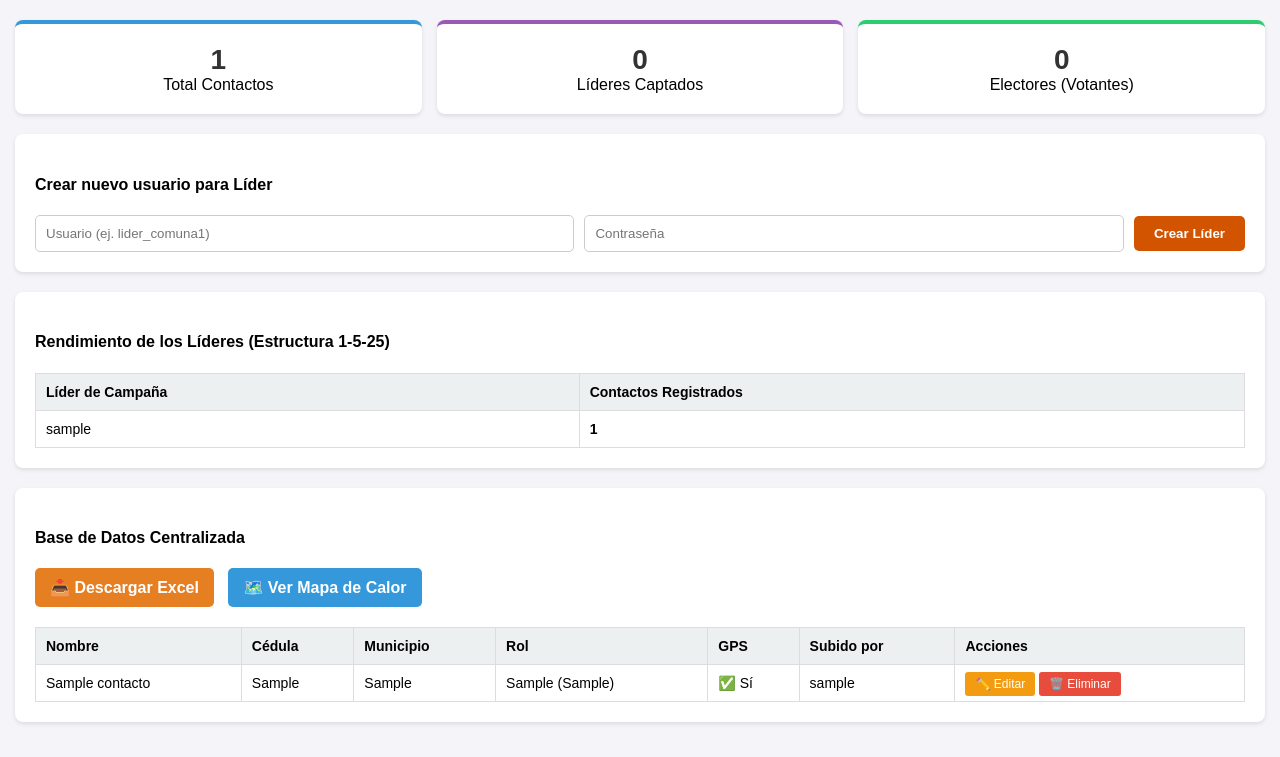
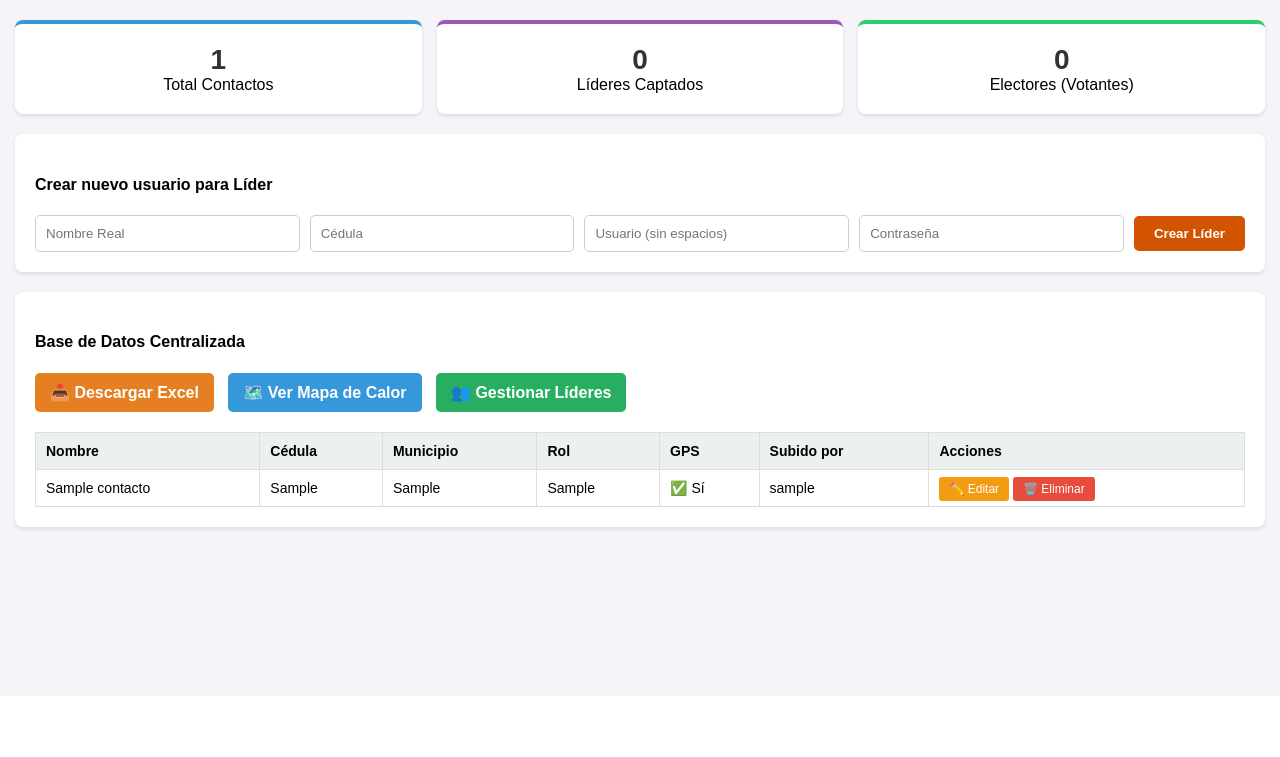
Before and after one commit to crm-campana-narino/Nari-o-Vital, a Flask app: page / in a window 1280 px wide. Shown: the part 104-861 px from the top of the page. After the commit the page ends 636 px from the top, so only its background shows below. Run offline with Flask 3, Linux system fonts and the light colour scheme; a user stored in the database is signed in; tables that the repository leaves empty hold one stand-in row (values such as "Sample post").

Commit message:
Update admin dashboard layout and styles

```diff
--- a/templates/admin_dashboard.html
+++ b/templates/admin_dashboard.html
@@ -19,9 +19,10 @@
         th { background-color: #ecf0f1; }
         .btn-export { background-color: #e67e22; color: white; padding: 10px 15px; text-decoration: none; border-radius: 5px; font-weight: bold; display: inline-block; margin-bottom: 10px; }
         .btn-mapa { background-color: #3498db; color: white; padding: 10px 15px; text-decoration: none; border-radius: 5px; font-weight: bold; display: inline-block; margin-bottom: 10px; margin-left: 10px;}
+        .btn-lideres { background-color: #27ae60; color: white; padding: 10px 15px; text-decoration: none; border-radius: 5px; font-weight: bold; display: inline-block; margin-bottom: 10px; margin-left: 10px;}
 
         .form-crear-lider { display: flex; gap: 10px; align-items: center; flex-wrap: wrap; }
-        .form-crear-lider input { padding: 10px; border: 1px solid #ccc; border-radius: 5px; flex: 1; min-width: 150px; }
+        .form-crear-lider input { padding: 10px; border: 1px solid #ccc; border-radius: 5px; flex: 1; min-width: 120px; }
         .form-crear-lider button { padding: 10px 20px; background-color: #d35400; color: white; border: none; border-radius: 5px; font-weight: bold; cursor: pointer; }
         .mensaje-flash { background: #d4edda; color: #155724; padding: 10px; border-radius: 5px; margin-bottom: 20px; }
     </style>
@@ -56,32 +57,19 @@
     <div class="card">
         <h4>Crear nuevo usuario para Líder</h4>
         <form class="form-crear-lider" method="POST" action="{{ url_for('crear_lider') }}">
-            <input type="text" name="nuevo_usuario" placeholder="Usuario (ej. lider_comuna1)" required>
+            <input type="text" name="nombre_completo" placeholder="Nombre Real" required>
+            <input type="text" name="cedula" placeholder="Cédula" required>
+            <input type="text" name="nuevo_usuario" placeholder="Usuario (sin espacios)" required>
             <input type="text" name="nueva_clave" placeholder="Contraseña" required>
             <button type="submit">Crear Líder</button>
         </form>
     </div>
 
     <div class="card">
-        <h4>Rendimiento de los Líderes (Estructura 1-5-25)</h4>
-        <table>
-            <tr>
-                <th>Líder de Campaña</th>
-                <th>Contactos Registrados</th>
-            </tr>
-            {% for lider, cantidad in conteo_lideres.items() %}
-            <tr>
-                <td>{{ lider }}</td>
-                <td><strong>{{ cantidad }}</strong></td>
-            </tr>
-            {% endfor %}
-        </table>
-    </div>
-
-    <div class="card">
         <h4>Base de Datos Centralizada</h4>
         <a href="{{ url_for('exportar') }}" class="btn-export">📥 Descargar Excel</a>
         <a href="{{ url_for('mapa') }}" class="btn-mapa">🗺️ Ver Mapa de Calor</a>
+        <a href="{{ url_for('gestion_lideres') }}" class="btn-lideres">👥 Gestionar Líderes</a>
 
         <table>
             <tr>
@@ -98,12 +86,12 @@
                 <td>{{ c.nombre }}</td>
                 <td>{{ c.cedula }}</td>
                 <td>{{ c.municipio }}</td>
-                <td>{{ c.tipo }} {% if c.otro_tipo %}({{ c.otro_tipo }}){% endif %}</td>
+                <td>{{ c.tipo }}</td>
                 <td>{% if c.latitud %}✅ Sí{% else %}❌ No{% endif %}</td>
                 <td>{{ c.creador.username if c.creador else 'Admin' }}</td>
                 <td style="white-space: nowrap;">
                     <a href="{{ url_for('editar_contacto', id=c.id) }}" style="background-color: #f39c12; color: white; padding: 5px 10px; text-decoration: none; border-radius: 3px; font-size: 12px;">✏️ Editar</a>
-                    <a href="{{ url_for('eliminar_contacto', id=c.id) }}" onclick="return confirm('¿Estás seguro de eliminar este contacto?');" style="background-color: #e74c3c; color: white; padding: 5px 10px; text-decoration: none; border-radius: 3px; font-size: 12px;">🗑️ Eliminar</a>
+                    <a href="{{ url_for('eliminar_contacto', id=c.id) }}" onclick="return confirm('¿Estás seguro?');" style="background-color: #e74c3c; color: white; padding: 5px 10px; text-decoration: none; border-radius: 3px; font-size: 12px;">🗑️ Eliminar</a>
                 </td>
             </tr>
             {% endfor %}
```
